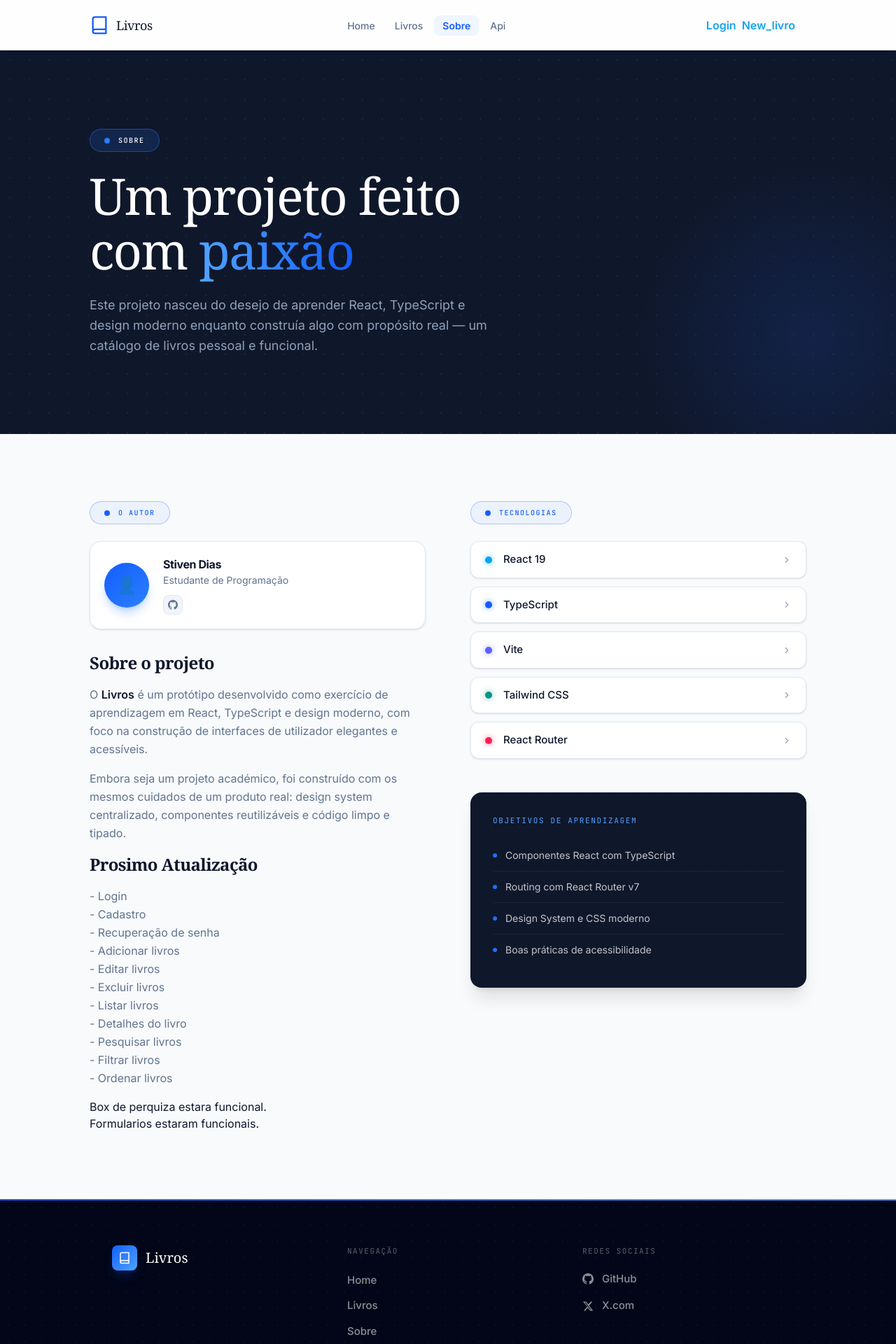
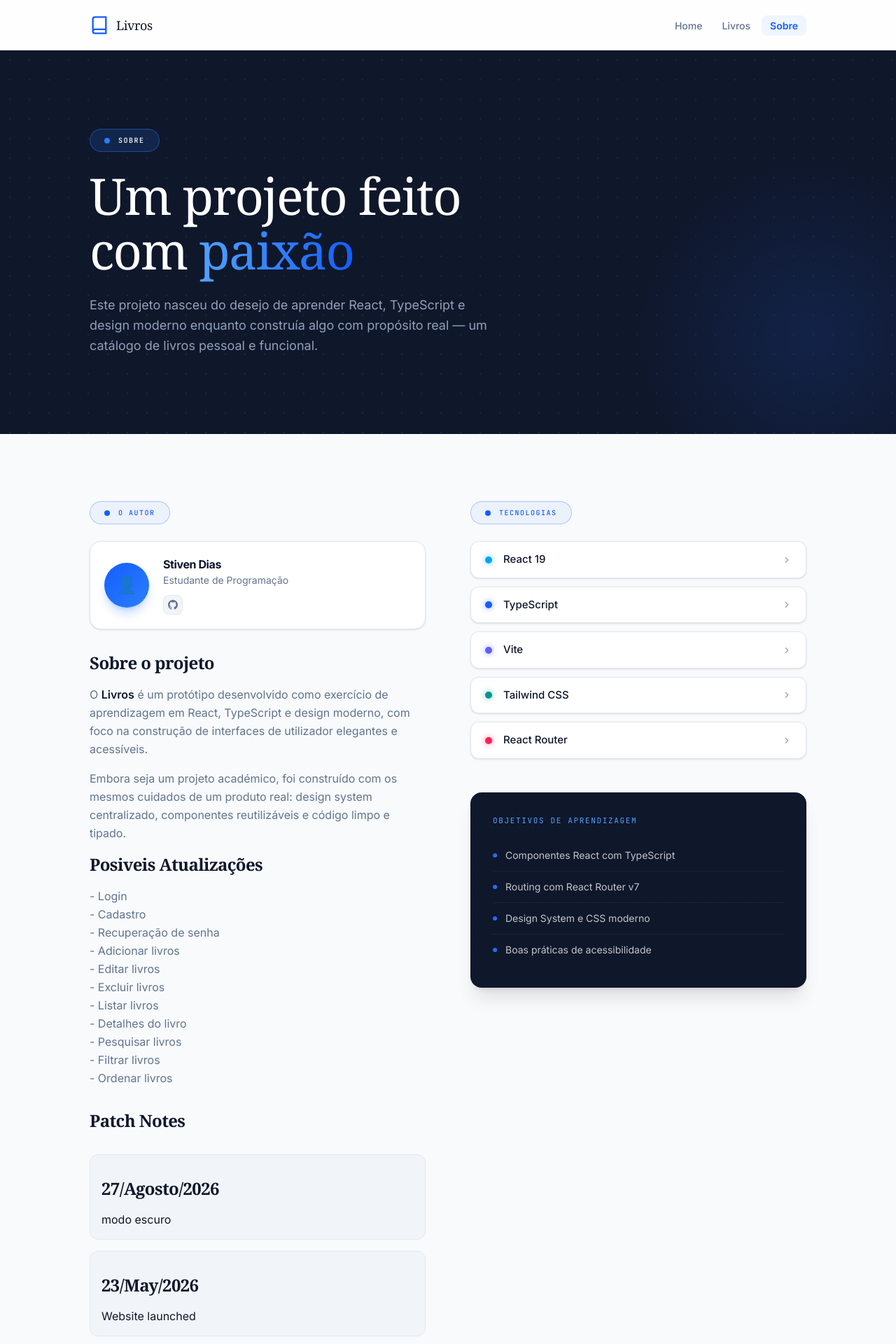
Before and after one commit to SDStiven/Aprendendo-aprogramar, a React (Vite) app in the folder LIVROS/: page /sobre in a window 1280 px wide. Shown: the top 1920 px of the page at 70% size. Built offline with nearby package versions, Linux system fonts and the light colour scheme; a web font is replaced by a local one.

Commit message:
feat: implement user authentication flows, profile management, and OpenLibrary integration

```diff
--- a/LIVROS/src/components/Navbar/Navbar.tsx
+++ b/LIVROS/src/components/Navbar/Navbar.tsx
@@ -10,13 +10,7 @@ const Navbar: React.FC = () => {
     setIsAuthenticated(!!user);
   }, [location.pathname]);
 
-  const links = ['Home', 'Livros', 'Sobre', 'Api'];
-  let link = '';
-  if (isAuthenticated) {
-    link = 'Perfil';
-  } else {
-    link = 'Login';
-  }
+  const links = ['Home', 'Livros', 'Sobre'];
 
   return (
     <nav className="fixed top-0 left-0 w-full z-[1000] h-[72px] bg-white/80 backdrop-blur-xl border-b border-slate-200/80 shadow-sm px-8" aria-label="Navegação principal">
@@ -90,18 +84,6 @@ const Navbar: React.FC = () => {
             </li>
           ))}
         </ul>
-        <div className="text-[#13a4ec] font-semibold p-2 rounded-sm ">
-          <NavLink to={link === 'Perfil' ? '/perfil' : '/login'}>
-            {link}
-          </NavLink>
-          {!  isAuthenticated && (
-            <NavLink to='/new_livro'
-            className="text-[#13a4ec] font-semibold p-2 rounded-sm hover:underline">
-              New_livro
-            </NavLink>
-          )}
-
-        </div>
       </div>
     </nav>
   );
--- a/LIVROS/src/components/Sobre.tsx
+++ b/LIVROS/src/components/Sobre.tsx
@@ -42,7 +42,7 @@ export default function Sobre() {
         <div className="max-w-5xl mx-auto grid grid-cols-1 md:grid-cols-2 gap-16 items-start">
 
           {/* Left — About the author */}
-          <div className="animate-[fade-in-up_0.64s_ease_both]">
+          <div className=" animate-[fade-in-up_0.64s_ease_both]">
             <div className="inline-flex items-center gap-3 rounded-full border border-blue-600/30 bg-blue-600/5 px-5 py-2 mb-6">
               <span className="h-2 w-2 rounded-full bg-blue-600 animate-[pulse-soft_2s_ease-in-out_infinite]" />
               <span className="font-mono text-[10px] uppercase tracking-[0.15em] text-blue-600 font-medium">O Autor</span>
@@ -92,7 +92,7 @@ export default function Sobre() {
               reutilizáveis e código limpo e tipado.
             </p>
             <h3 className="text-2xl font-bold tracking-tight text-slate-900 mb-4 pt-4">
-              Prosimo Atualização
+              Posiveis Atualizações
             </h3>
             <p className="text-base text-slate-500 leading-relaxed mb-4">
               - Login <br />
@@ -107,12 +107,25 @@ export default function Sobre() {
               - Filtrar livros <br />
               - Ordenar livros <br />
             </p>
-            <p>
-              Box de perquiza estara funcional.
-            </p>
-            <p>Formularios estaram funcionais.</p>
+            <div className='flex flex-col gap-4'>
+            <h2 className="text-2xl font-bold tracking-tight text-slate-900 mb-4 pt-4">
+              Patch Notes
+            </h2>
+            <div className="bg-slate-100 border border-slate-200 rounded-xl p-4">
+              <h3 className="text-2xl font-bold tracking-tight text-slate-900 mb-4 pt-4">
+              27/Agosto/2026
+              </h3>
+              <p>modo escuro</p>
+            </div>
+            <div className="bg-slate-100 border border-slate-200 rounded-xl p-4">
+              <h3 className="text-2xl font-bold tracking-tight text-slate-900 mb-4 pt-4">
+                23/May/2026
+              </h3>
+              <p> Website launched</p>
+            </div>
+            </div>
+          </div>
 
-          </div>
 
           {/* Right — Tech stack + goals */}
           <div className="animate-[fade-in-up_0.64s_ease_0.1s_both]">
```
Also changed, not shown: LIVROS/src/App.tsx (+4 -4 lines), LIVROS/src/components/Home.tsx (+5 -5 lines), LIVROS/src/index.css (+32 -7 lines), LIVROS/tsconfig.app.json (+13 -4 lines), LIVROS/src/components/Livros.tsx (line endings or trailing spaces), LIVROS/thras/Api.tsx (renamed from LIVROS/src/components/Api.tsx), LIVROS/thras/Cadastro.tsx (renamed from LIVROS/src/components/Cadastro.tsx), LIVROS/thras/Login.tsx (renamed from LIVROS/src/components/Login.tsx), LIVROS/thras/Perfil.tsx (renamed from LIVROS/src/components/Perfil.tsx), LIVROS/thras/new-livro.tsx (renamed from LIVROS/src/components/new-livro.tsx), 1 other file (tests, documents, lock files or other folders).
